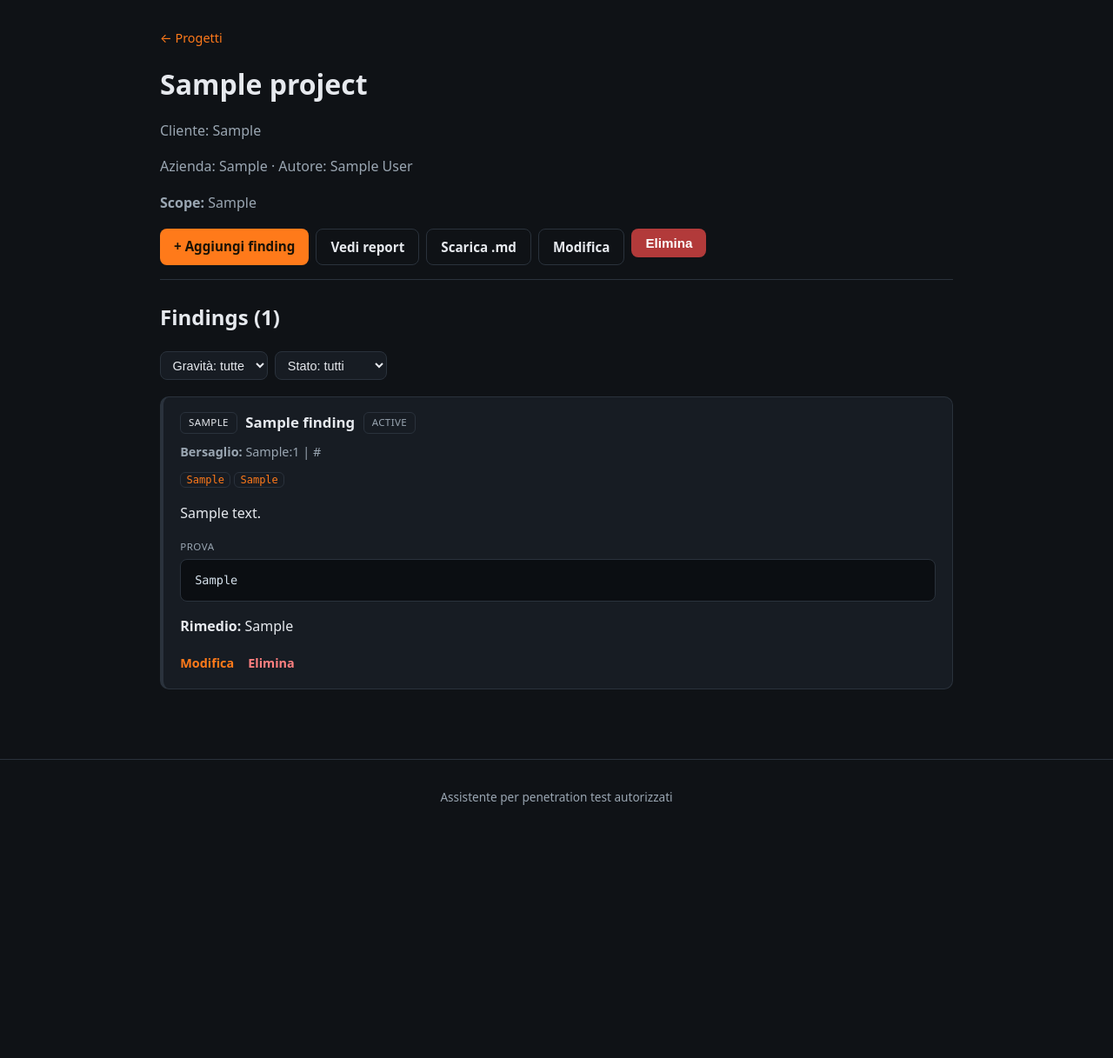
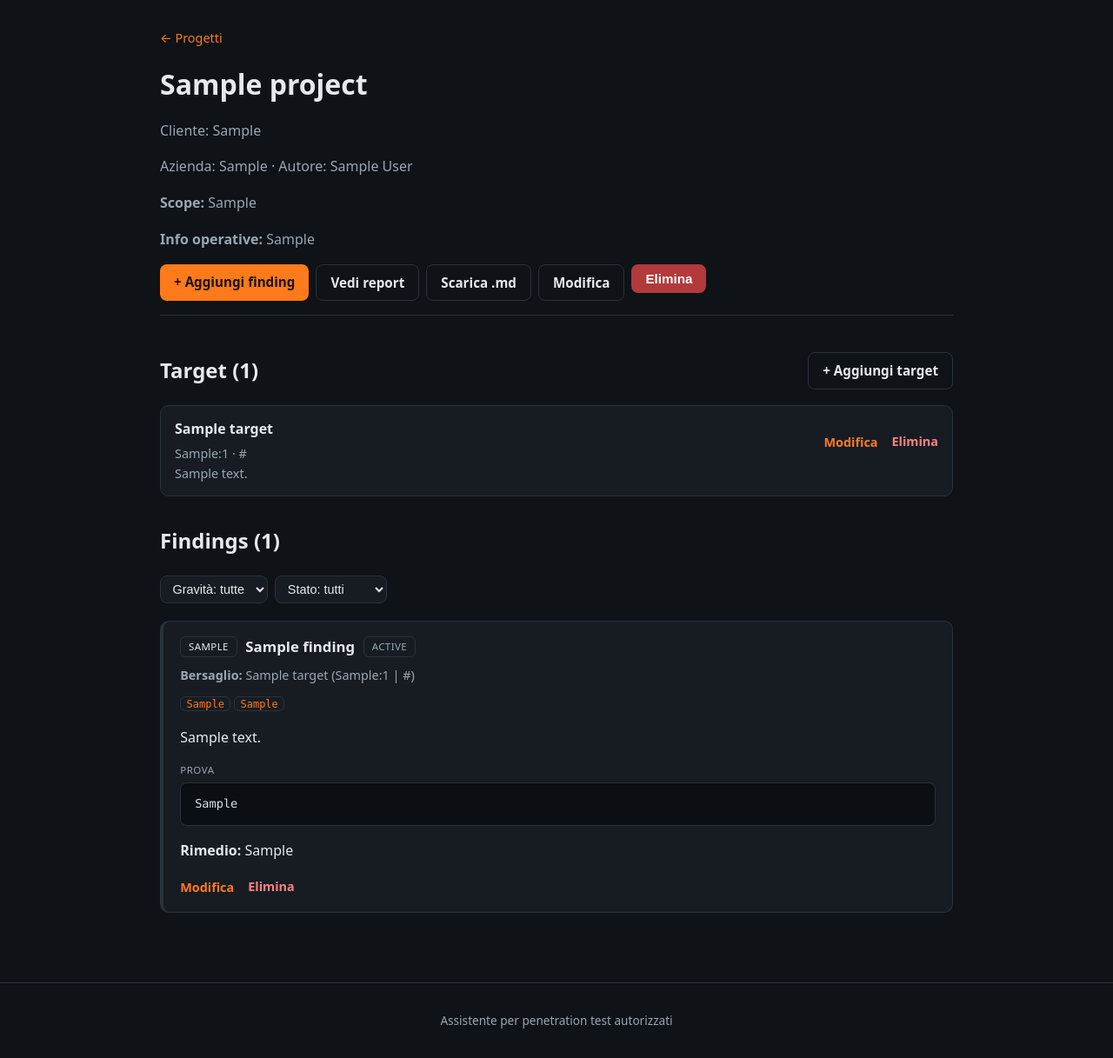
Before and after one commit to GianlorenzoGiuliani/PromeTeo, a FastAPI app: page /progetti/1 in a window 1280 px wide. Shown: the part 61-1278 px from the top of the page at 87% size. Before the commit the page ends 987 px from the top, so only its background shows below. Run offline with FastAPI, Linux system fonts and the light colour scheme; tables that the repository leaves empty hold one stand-in row (values such as "Sample post").

Commit message:
Target di progetto + campo info; i findings selezionano un target
- nuova entita' Target (host/porta/url/note) dentro un progetto; CRUD completo
- Project.info: note operative (VPN, credenziali...) mostrate solo sul progetto,
  MAI nel report
- Finding ora ha target_id: il bersaglio si SELEZIONA tra i target del progetto
  (niente piu' riscrittura); vecchi campi host/url tenuti per i findings storici
- form dei findings spostato nel contesto del progetto (/progetti/{id}/findings/...)
- scorciatoia dal catalogo passa da una pagina 'scegli progetto'
- migrazione leggera: +info su project, +target_id su finding (la tabella target
  la crea create_all)
- report (HTML e .md) mostra il bersaglio dal target

Co-Authored-By: Claude Opus 4.8 <noreply@anthropic.com>
Claude-Session: https://claude.ai/code/session_01GfCgztpqEXzF4JbYDmDSAe

```diff
--- a/app/database.py
+++ b/app/database.py
@@ -42,8 +42,10 @@ def _run_light_migrations() -> None:
     (Per progetti grandi si usano strumenti dedicati, es. Alembic; qui basta questo.)
     """
     # Per ogni tabella: le colonne che il modello si aspetta, con il tipo SQL.
+    # (La tabella 'target', essendo nuova, la crea gia' create_all.)
     attese = {
-        "project": [("company", "VARCHAR"), ("author", "VARCHAR")],
+        "project": [("company", "VARCHAR"), ("author", "VARCHAR"), ("info", "TEXT")],
+        "finding": [("target_id", "INTEGER")],
     }
     with engine.connect() as conn:
         for tabella, colonne in attese.items():
--- a/app/main.py
+++ b/app/main.py
@@ -28,9 +28,10 @@ from app.models import (
     Check,
     Finding,
     Project,
+    Target,
     Topic,
 )
-from app.reporting import build_markdown_report
+from app.reporting import build_markdown_report, finding_target_str
 from app.seed import seed_if_empty, seed_payloads_if_absent
 
 # BASE_DIR = la cartella "app" dove si trova questo file.
@@ -211,6 +212,7 @@ def crea_progetto(
     company: str = Form(""),
     author: str = Form(""),
     scope: str = Form(""),
+    info: str = Form(""),
     session: Session = Depends(get_session),
 ):
     """Crea un progetto e reindirizza alla sua pagina.
@@ -224,6 +226,7 @@ def crea_progetto(
         company=company.strip() or None,
         author=author.strip() or None,
         scope=scope.strip() or None,
+        info=info.strip() or None,
     )
     session.add(project)
     session.commit()
@@ -252,12 +255,20 @@ def progetto_detail(
         session.exec(statement).all(),
         key=lambda f: (SEVERITY_RANK.get(f.severity, 99), f.id),
     )
+    targets = session.exec(
+        select(Target).where(Target.project_id == project_id).order_by(Target.id)
+    ).all()
+    targets_by_id = {t.id: t for t in targets}
+    # Per ogni finding, il testo del bersaglio (dal target o dai vecchi campi).
+    target_strings = {f.id: finding_target_str(f, targets_by_id) for f in findings}
     return templates.TemplateResponse(
         request=request,
         name="progetto.html",
         context={
             "project": project,
             "findings": findings,
+            "targets": targets,
+            "target_strings": target_strings,
             "severities": SEVERITIES,
             "statuses": STATUSES,
             "sel_severity": severity or "",
@@ -268,22 +279,26 @@ def progetto_detail(
     )
 
 
-@app.get("/findings/nuovo", response_class=HTMLResponse)
+@app.get("/progetti/{project_id}/findings/nuovo", response_class=HTMLResponse)
 def finding_new_form(
+    project_id: int,
     request: Request,
     session: Session = Depends(get_session),
-    project_id: int | None = None,
     check_id: int | None = None,
 ):
-    """Form per CREARE un finding. Puo' arrivare pre-compilato da un test del catalogo."""
-    projects = session.exec(select(Project).order_by(Project.name)).all()
+    """Form per CREARE un finding dentro un progetto: si seleziona un target."""
+    project = session.get(Project, project_id)
+    if project is None:
+        raise HTTPException(status_code=404, detail="Progetto non trovato")
+    targets = session.exec(
+        select(Target).where(Target.project_id == project_id).order_by(Target.id)
+    ).all()
     check = None
-    # 'values' sono i valori che riempiono il form: vuoti alla creazione.
     values = {
         "title": "", "severity": "medium", "status": "open",
-        "target_host": "", "target_port": "", "target_url": "",
-        "cve": "", "cwe": "", "description": "", "evidence": "", "remediation": "",
-        "project_id": project_id, "topic_id": "", "check_id": "",
+        "target_id": "", "cve": "", "cwe": "",
+        "description": "", "evidence": "", "remediation": "",
+        "topic_id": "", "check_id": "",
     }
     if check_id is not None:
         check = session.get(Check, check_id)
@@ -293,18 +308,18 @@ def finding_new_form(
             values["description"] = check.goal or ""
             values["topic_id"] = check.topic_id
             values["check_id"] = check.id
-    back_url = f"/progetti/{project_id}" if project_id else "/progetti"
     return templates.TemplateResponse(
         request=request,
         name="finding_form.html",
         context={
-            "projects": projects,
+            "project": project,
+            "targets": targets,
             "values": values,
             "check": check,
-            "form_action": "/findings",
+            "form_action": f"/progetti/{project_id}/findings",
             "form_title": "Nuovo finding",
             "submit_label": "Salva finding",
-            "back_url": back_url,
+            "back_url": f"/progetti/{project_id}",
             "severities": SEVERITIES,
             "statuses": STATUSES,
             "severity_labels": SEVERITY_LABELS,
@@ -313,15 +328,13 @@ def finding_new_form(
     )
 
 
-@app.post("/findings")
-def crea_finding(
-    project_id: int = Form(...),
+@app.post("/progetti/{project_id}/findings")
+def finding_create(
+    project_id: int,
     title: str = Form(...),
+    target_id: str = Form(""),
     severity: str = Form("medium"),
     status: str = Form("open"),
-    target_host: str = Form(""),
-    target_port: str = Form(""),
-    target_url: str = Form(""),
     cve: str = Form(""),
     cwe: str = Form(""),
     description: str = Form(""),
@@ -335,19 +348,22 @@ def crea_finding(
     project = session.get(Project, project_id)
     if project is None:
         raise HTTPException(status_code=404, detail="Progetto non trovato")
-    # Difesa di base: accettiamo solo valori previsti per gravita' e stato.
     if severity not in SEVERITIES:
         severity = "medium"
     if status not in STATUSES:
         status = "open"
+    # Il target scelto deve appartenere a questo progetto (altrimenti lo ignoriamo).
+    tid = _int_or_none(target_id)
+    if tid is not None:
+        t = session.get(Target, tid)
+        if t is None or t.project_id != project_id:
+            tid = None
     finding = Finding(
         project_id=project_id,
+        target_id=tid,
         title=title.strip(),
         severity=severity,
         status=status,
-        target_host=target_host.strip() or None,
-        target_port=_int_or_none(target_port),
-        target_url=target_url.strip() or None,
         cve=cve.strip() or None,
         cwe=cwe.strip() or None,
         description=description.strip() or None,
@@ -371,6 +387,9 @@ def report_html(project_id: int, request: Request, session: Session = Depends(ge
         raise HTTPException(status_code=404, detail="Progetto non trovato")
     findings = session.exec(select(Finding).where(Finding.project_id == project_id)).all()
     findings = sorted(findings, key=lambda f: (SEVERITY_RANK.get(f.severity, 99), f.id))
+    targets = session.exec(select(Target).where(Target.project_id == project_id)).all()
+    targets_by_id = {t.id: t for t in targets}
+    target_strings = {f.id: finding_target_str(f, targets_by_id) for f in findings}
     sev_counts = {s: 0 for s in SEVERITIES}
     for f in findings:
         if f.severity in sev_counts:
@@ -381,6 +400,7 @@ def report_html(project_id: int, request: Request, session: Session = Depends(ge
         context={
             "project": project,
             "findings": findings,
+            "target_strings": target_strings,
             "sev_counts": sev_counts,
             "severities": SEVERITIES,
             "severity_labels": SEVERITY_LABELS,
@@ -398,7 +418,9 @@ def report_md(project_id: int, session: Session = Depends(get_session)):
         raise HTTPException(status_code=404, detail="Progetto non trovato")
     findings = session.exec(select(Finding).where(Finding.project_id == project_id)).all()
     findings = sorted(findings, key=lambda f: (SEVERITY_RANK.get(f.severity, 99), f.id))
-    markdown = build_markdown_report(project, findings, SEVERITY_LABELS, STATUS_LABELS)
+    targets = session.exec(select(Target).where(Target.project_id == project_id)).all()
+    targets_by_id = {t.id: t for t in targets}
+    markdown = build_markdown_report(project, findings, SEVERITY_LABELS, STATUS_LABELS, targets_by_id)
     filename = f"report-progetto-{project.id}.md"
     return PlainTextResponse(
         markdown,
@@ -415,20 +437,20 @@ def finding_edit_form(finding_id: int, request: Request, session: Session = Depe
     finding = session.get(Finding, finding_id)
     if finding is None:
         raise HTTPException(status_code=404, detail="Finding non trovato")
-    projects = session.exec(select(Project).order_by(Project.name)).all()
+    project = session.get(Project, finding.project_id)
+    targets = session.exec(
+        select(Target).where(Target.project_id == finding.project_id).order_by(Target.id)
+    ).all()
     values = {
         "title": finding.title,
         "severity": finding.severity,
         "status": finding.status,
-        "target_host": finding.target_host or "",
-        "target_port": finding.target_port or "",
-        "target_url": finding.target_url or "",
+        "target_id": finding.target_id or "",
         "cve": finding.cve or "",
         "cwe": finding.cwe or "",
         "description": finding.description or "",
         "evidence": finding.evidence or "",
         "remediation": finding.remediation or "",
-        "project_id": finding.project_id,
         "topic_id": finding.topic_id or "",
         "check_id": finding.check_id or "",
     }
@@ -436,7 +458,8 @@ def finding_edit_form(finding_id: int, request: Request, session: Session = Depe
         request=request,
         name="finding_form.html",
         context={
-            "projects": projects,
+            "project": project,
+            "targets": targets,
             "values": values,
             "check": None,
             "form_action": f"/findings/{finding.id}",
@@ -454,13 +477,10 @@ def finding_edit_form(finding_id: int, request: Request, session: Session = Depe
 @app.post("/findings/{finding_id}")
 def finding_update(
     finding_id: int,
-    project_id: int = Form(...),
     title: str = Form(...),
+    target_id: str = Form(""),
     severity: str = Form("medium"),
     status: str = Form("open"),
-    target_host: str = Form(""),
-    target_port: str = Form(""),
-    target_url: str = Form(""),
     cve: str = Form(""),
     cwe: str = Form(""),
     description: str = Form(""),
@@ -470,7 +490,7 @@ def finding_update(
     check_id: str = Form(""),
     session: Session = Depends(get_session),
 ):
-    """Aggiorna un finding esistente (leggiamo, modifichiamo i campi, salviamo)."""
+    """Aggiorna un finding esistente (resta nel suo progetto)."""
     finding = session.get(Finding, finding_id)
     if finding is None:
         raise HTTPException(status_code=404, detail="Finding non trovato")
@@ -478,13 +498,15 @@ def finding_update(
         severity = "medium"
     if status not in STATUSES:
         status = "open"
-    finding.project_id = project_id
+    tid = _int_or_none(target_id)
+    if tid is not None:
+        t = session.get(Target, tid)
+        if t is None or t.project_id != finding.project_id:
+            tid = None
+    finding.target_id = tid
     finding.title = title.strip()
     finding.severity = severity
     finding.status = status
-    finding.target_host = target_host.strip() or None
-    finding.target_port = _int_or_none(target_port)
-    finding.target_url = target_url.strip() or None
     finding.cve = cve.strip() or None
     finding.cwe = cwe.strip() or None
     finding.description = description.strip() or None
@@ -494,7 +516,7 @@ def finding_update(
     finding.check_id = _int_or_none(check_id)
     session.add(finding)
     session.commit()
-    return RedirectResponse(url=f"/progetti/{project_id}", status_code=303)
+    return RedirectResponse(url=f"/progetti/{finding.project_id}", status_code=303)
 
 
 @app.post("/findings/{finding_id}/elimina")
@@ -530,6 +552,7 @@ def progetto_update(
     company: str = Form(""),
     author: str = Form(""),
     scope: str = Form(""),
+    info: str = Form(""),
     session: Session = Depends(get_session),
 ):
     """Aggiorna i dati di un progetto."""
@@ -541,6 +564,7 @@ def progetto_update(
     project.company = company.strip() or None
     project.author = author.strip() or None
     project.scope = scope.strip() or None
+    project.info = info.strip() or None
     session.add(project)
     session.commit()
     return RedirectResponse(url=f"/progetti/{project_id}", status_code=303)
@@ -802,3 +826,133 @@ def check_delete(check_id: int, session: Session = Depends(get_session)):
     session.delete(check)
     session.commit()
     return RedirectResponse(url=f"/topic/{topic_id}", status_code=303)
+
+
+# =====================  TARGET (bersagli di un progetto)  =====================
+
+@app.get("/progetti/{project_id}/target/nuovo", response_class=HTMLResponse)
+def target_new_form(project_id: int, request: Request, session: Session = Depends(get_session)):
+    """Form per aggiungere un target a un progetto."""
+    project = session.get(Project, project_id)
+    if project is None:
+        raise HTTPException(status_code=404, detail="Progetto non trovato")
+    values = {"name": "", "host": "", "port": "", "url": "", "notes": ""}
+    return templates.TemplateResponse(
+        request=request,
+        name="target_form.html",
+        context={
+            "project": project,
+            "values": values,
+            "form_action": f"/progetti/{project_id}/target",
+            "form_title": "Nuovo target",
+            "submit_label": "Aggiungi target",
+            "back_url": f"/progetti/{project_id}",
+        },
+    )
+
+
+@app.post("/progetti/{project_id}/target")
+def target_create(
+    project_id: int,
+    name: str = Form(""),
+    host: str = Form(""),
+    port: str = Form(""),
+    url: str = Form(""),
+    notes: str = Form(""),
+    session: Session = Depends(get_session),
+):
+    """Crea un target dentro un progetto."""
+    project = session.get(Project, project_id)
+    if project is None:
+        raise HTTPException(status_code=404, detail="Progetto non trovato")
+    target = Target(
+        project_id=project_id,
+        name=name.strip() or None,
+        host=host.strip() or None,
+        port=_int_or_none(port),
+        url=url.strip() or None,
+        notes=notes.strip() or None,
+    )
+    session.add(target)
+    session.commit()
+    return RedirectResponse(url=f"/progetti/{project_id}", status_code=303)
+
+
+@app.get("/target/{target_id}/modifica", response_class=HTMLResponse)
+def target_edit_form(target_id: int, request: Request, session: Session = Depends(get_session)):
+    """Form per modificare un target."""
+    target = session.get(Target, target_id)
+    if target is None:
+        raise HTTPException(status_code=404, detail="Target non trovato")
+    project = session.get(Project, target.project_id)
+    values = {
+        "name": target.name or "",
+        "host": target.host or "",
+        "port": target.port or "",
+        "url": target.url or "",
+        "notes": target.notes or "",
+    }
+    return templates.TemplateResponse(
+        request=request,
+        name="target_form.html",
+        context={
+            "project": project,
+            "values": values,
+            "form_action": f"/target/{target.id}",
+            "form_title": "Modifica target",
+            "submit_label": "Salva modifiche",
+            "back_url": f"/progetti/{target.project_id}",
+        },
+    )
+
+
+@app.post("/target/{target_id}")
+def target_update(
+    target_id: int,
+    name: str = Form(""),
+    host: str = Form(""),
+    port: str = Form(""),
+    url: str = Form(""),
+    notes: str = Form(""),
+    session: Session = Depends(get_session),
+):
+    """Aggiorna un target."""
+    target = session.get(Target, target_id)
+    if target is None:
+        raise HTTPException(status_code=404, detail="Target non trovato")
+    target.name = name.strip() or None
+    target.host = host.strip() or None
+    target.port = _int_or_none(port)
+    target.url = url.strip() or None
+    target.notes = notes.strip() or None
+    session.add(target)
+    session.commit()
+    return RedirectResponse(url=f"/progetti/{target.project_id}", status_code=303)
+
+
+@app.post("/target/{target_id}/elimina")
+def target_delete(target_id: int, session: Session = Depends(get_session)):
+    """Elimina un target. I findings che lo usavano perdono il collegamento."""
+    target = session.get(Target, target_id)
+    if target is None:
+        raise HTTPException(status_code=404, detail="Target non trovato")
+    project_id = target.project_id
+    orfani = session.exec(select(Finding).where(Finding.target_id == target_id)).all()
+    for f in orfani:
+        f.target_id = None
+        session.add(f)
+    session.delete(target)
+    session.commit()
+    return RedirectResponse(url=f"/progetti/{project_id}", status_code=303)
+
+
+@app.get("/scegli-progetto", response_class=HTMLResponse)
+def scegli_progetto(request: Request, session: Session = Depends(get_session), check_id: int | None = None):
+    """Scorciatoia dal catalogo: scegli il progetto a cui aggiungere il finding."""
+    projects = session.exec(select(Project).order_by(Project.name)).all()
+    check = session.get(Check, check_id) if check_id else None
+    return templates.TemplateResponse(
+        request=request,
+        name="scegli_progetto.html",
+        context={"projects": projects, "check": check, "check_id": check_id or ""},
+    )
--- a/app/static/style.css
+++ b/app/static/style.css
@@ -400,3 +400,8 @@ pre.cmd code {
 .summary-total td { font-weight: 700; border-bottom: none; }
 .sev-group { margin-top: 1.6rem; padding-bottom: 0.3rem; border-bottom: 2px solid var(--border); }
 .report-finding h4 { margin: 0 0 0.5rem; }
+
+/* Target di un progetto */
+.targets-section { margin-bottom: 2rem; }
+.target-row { display: flex; align-items: flex-start; justify-content: space-between; gap: 1rem; }
+.target-detail { font-size: 0.9rem; margin-top: 0.2rem; word-break: break-word; }
--- a/app/templates/progetti.html
+++ b/app/templates/progetti.html
@@ -25,6 +25,9 @@
     <label>Scope / note
       <textarea name="scope" rows="2"
                 placeholder="Es. 10.0.0.0/24, https://app.acme.it - autorizzazione del ..."></textarea>
+    </label>
+    <label>Info operative (VPN, credenziali, accessi...) &mdash; restano private, NON vanno nel report
+      <textarea name="info" rows="2" placeholder="Es. VPN: openvpn client.ovpn ; jump host 10.0.0.1"></textarea>
     </label>
     <button type="submit">Crea progetto</button>
   </form>
--- a/app/templates/progetto.html
+++ b/app/templates/progetto.html
@@ -16,8 +16,9 @@
       </p>
     {% endif %}
     {% if project.scope %}<p class="detection"><strong>Scope:</strong> {{ project.scope }}</p>{% endif %}
+    {% if project.info %}<p class="detection"><strong>Info operative:</strong> {{ project.info }}</p>{% endif %}
     <div class="actions">
-      <a class="btn" href="/findings/nuovo?project_id={{ project.id }}">+ Aggiungi finding</a>
+      <a class="btn" href="/progetti/{{ project.id }}/findings/nuovo">+ Aggiungi finding</a>
       <a class="btn btn-secondary" href="/progetti/{{ project.id }}/report">Vedi report</a>
       <a class="btn btn-secondary" href="/progetti/{{ project.id }}/report.md">Scarica .md</a>
       <a class="btn btn-secondary" href="/progetti/{{ project.id }}/modifica">Modifica</a>
@@ -27,6 +28,41 @@
       </form>
     </div>
   </header>
+
+  <section class="targets-section">
+    <div class="page-head">
+      <h2>Target ({{ targets|length }})</h2>
+      <a class="btn btn-secondary" href="/progetti/{{ project.id }}/target/nuovo">+ Aggiungi target</a>
+    </div>
+    {% if targets %}
+      <ul class="topic-list">
+        {% for t in targets %}
+          <li class="topic-item">
+            <div class="target-row">
+              <div>
+                <strong>{% if t.name %}{{ t.name }}{% else %}{{ t.host or t.url or ('Target ' ~ t.id) }}{% endif %}</strong>
+                <div class="muted target-detail">
+                  {% if t.host %}{{ t.host }}{% if t.port %}:{{ t.port }}{% endif %}{% endif %}
+                  {% if t.host and t.url %} &middot; {% endif %}
+                  {% if t.url %}{{ t.url }}{% endif %}
+                  {% if t.notes %}<br>{{ t.notes }}{% endif %}
+                </div>
+              </div>
+              <div class="finding-actions">
+                <a class="btn-link" href="/target/{{ t.id }}/modifica">Modifica</a>
+                <form class="inline-form" method="post" action="/target/{{ t.id }}/elimina"
+                      onsubmit="return confirm('Eliminare questo target? I findings che lo usano perderanno il collegamento.');">
+                  <button class="btn-link-danger" type="submit">Elimina</button>
+                </form>
+              </div>
+            </div>
+          </li>
+        {% endfor %}
+      </ul>
+    {% else %}
+      <p class="empty">Nessun target. Aggiungi gli host/URL del progetto: potrai selezionarli nei findings.</p>
+    {% endif %}
+  </section>
 
   <h2>Findings ({{ findings|length }})</h2>
 
@@ -56,13 +92,8 @@
         <span class="status-badge">{{ status_labels.get(f.status, f.status) }}</span>
       </div>
 
-      {% if f.target_host or f.target_url %}
-        <p class="finding-target"><strong>Bersaglio:</strong>
-          {% if f.target_host %}{{ f.target_host }}{% if f.target_port %}:{{ f.target_port }}{% endif %}{% endif %}
-          {% if f.target_host and f.target_url %} | {% endif %}
-          {% if f.target_url %}{{ f.target_url }}{% endif %}
-        </p>
-      {% endif %}
+      {% set tstr = target_strings.get(f.id) %}
+      {% if tstr %}<p class="finding-target"><strong>Bersaglio:</strong> {{ tstr }}</p>{% endif %}
 
       {% if f.cve or f.cwe %}
         <p class="finding-ids">
--- a/app/templates/progetto_modifica.html
+++ b/app/templates/progetto_modifica.html
@@ -24,6 +24,9 @@
     <label>Scope / note
       <textarea name="scope" rows="2">{{ project.scope or '' }}</textarea>
     </label>
+    <label>Info operative (VPN, credenziali... restano private, NON vanno nel report)
+      <textarea name="info" rows="2">{{ project.info or '' }}</textarea>
+    </label>
     <button type="submit">Salva modifiche</button>
   </form>
 {% endblock %}
--- a/app/templates/topic.html
+++ b/app/templates/topic.html
@@ -56,7 +56,7 @@
         </p>
       {% endif %}
       <div class="finding-actions">
-        <a class="btn-link" href="/findings/nuovo?check_id={{ c.id }}">+ Aggiungi come finding</a>
+        <a class="btn-link" href="/scegli-progetto?check_id={{ c.id }}">+ Aggiungi come finding</a>
         <a class="btn-link" href="/test/{{ c.id }}/modifica">Modifica</a>
         <form class="inline-form" method="post" action="/test/{{ c.id }}/elimina"
               onsubmit="return confirm('Eliminare questo test?');">
```
Also changed, not shown: app/models.py (+24 -5 lines), app/reporting.py (+29 -19 lines), app/templates/finding_form.html (+15 -30 lines), app/templates/report.html (+2 -7 lines), app/templates/scegli_progetto.html (added, +25 -0 lines), app/templates/target_form.html (added, +30 -0 lines).
